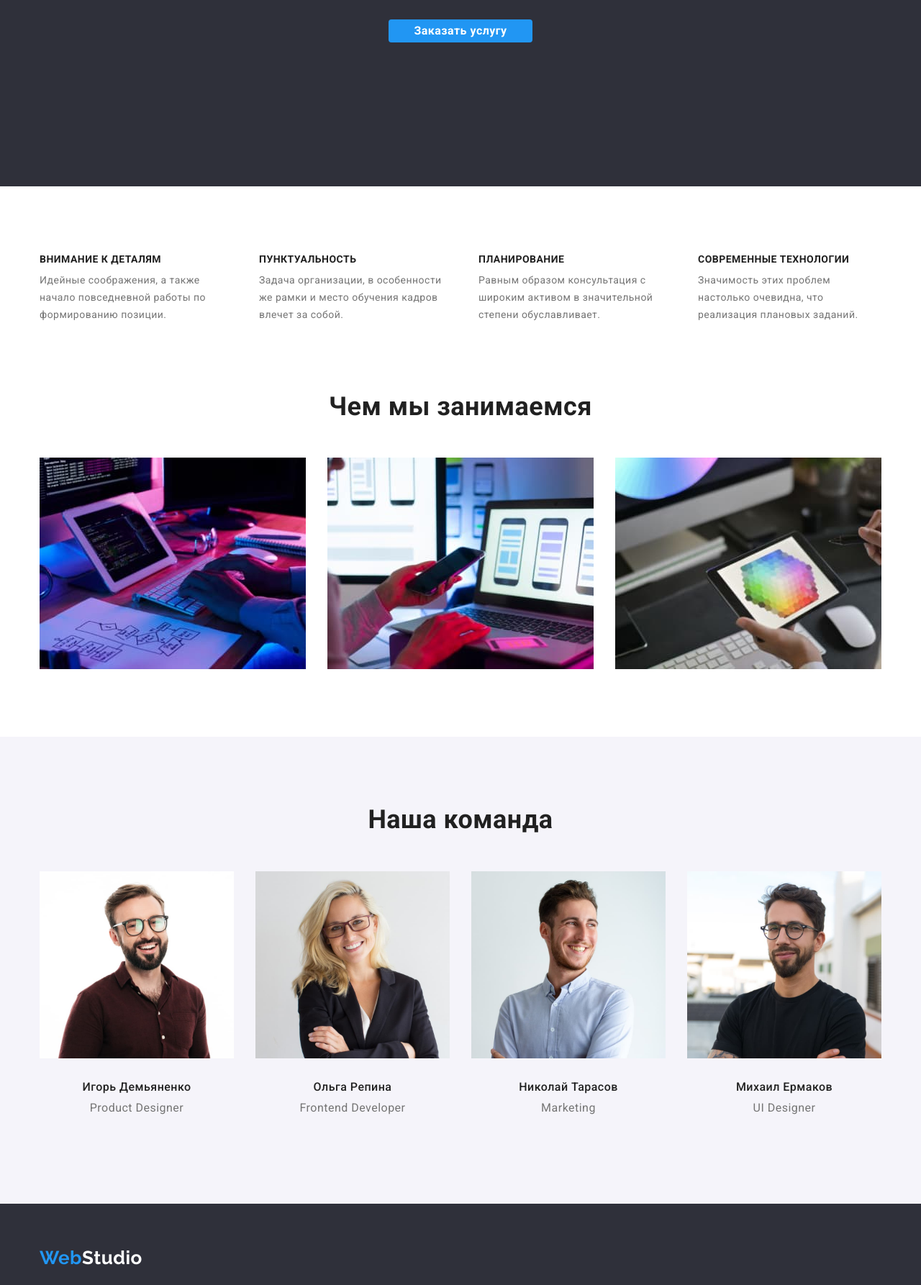
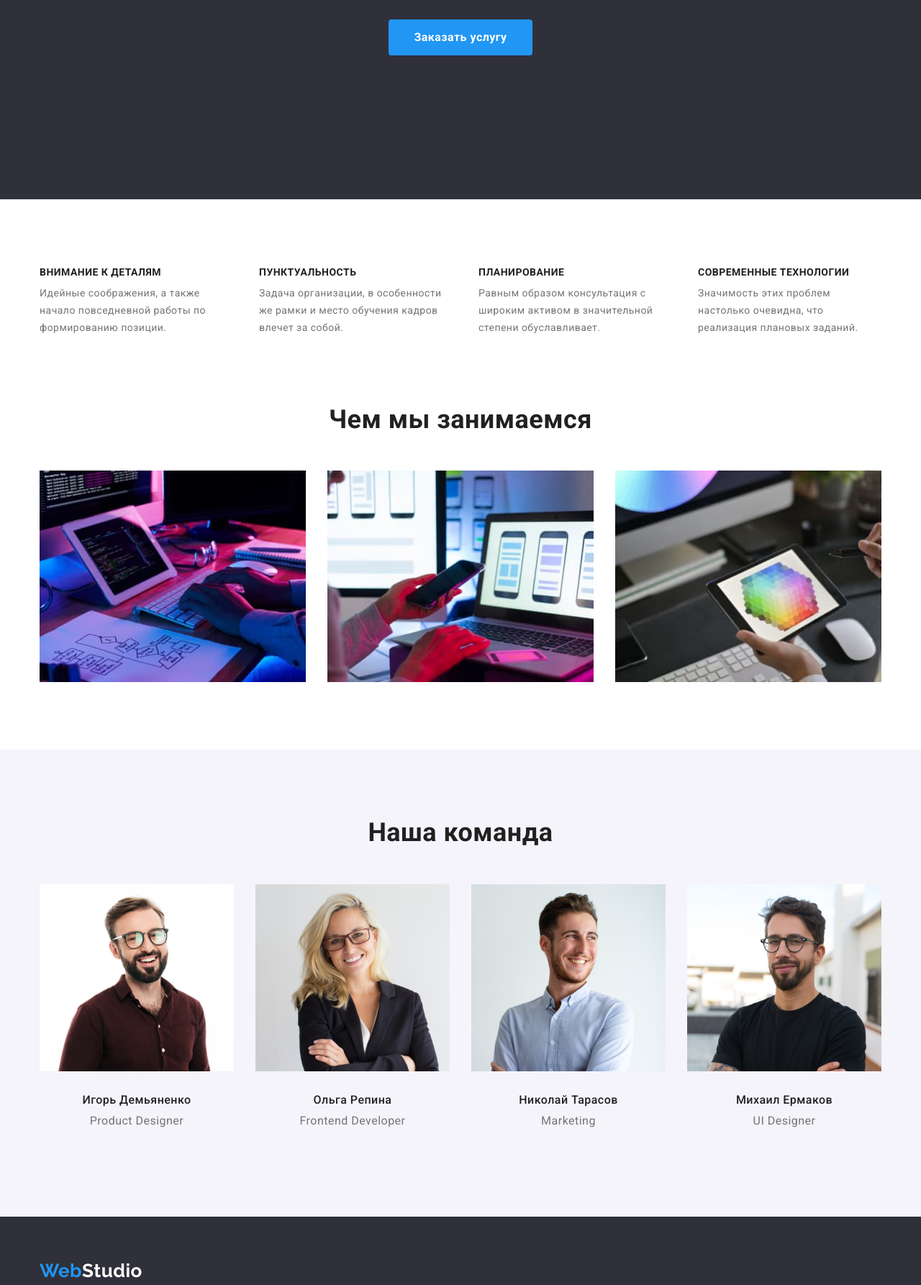
Before and after one commit to ostappatalakh/goit-markup-hw-03, a plain HTML site: page index.html in a window 1280 px wide. Shown: the part 404-2190 px from the top of the page at 72% size. Drawn offline with nearby package versions, Linux system fonts and the light colour scheme.

Commit message:
fix mistakes
button hero - add px

stuff: remove
margin, add padding, remove margin-bottom in stuff-position
create mb for nav-filter, remove from buttons. Remove mb in project -item-card

```diff
--- a/css/styles.css
+++ b/css/styles.css
@@ -189,11 +189,10 @@ body {
 }
 
 .btn-hero {
-    display: inline-block;
     border-radius: 4px;
     border: none;
     min-width: 200px;
-    padding: 10 32;
+    padding: 10px 32px;
     font-family: Roboto, sans-serif;
     background-color: var(--accent-color-main);
     color: var(--color-white);
@@ -287,8 +286,8 @@ body {
 }
 
 .stuff-info {
-    margin-top: 30px;
-    margin-bottom: 30px;
+    padding-top: 30px;
+    padding-bottom: 30px;
 }
 
 
@@ -302,6 +301,7 @@ body {
 }
 
 .stuff-position {
+    margin-bottom: 0px;
     font-size: 16px;
     line-height: 1.19;
     text-align: center;
@@ -374,6 +374,7 @@ body {
 
 .nav-filter {
     display: flex;
+    margin-bottom: 50px;
     font-size: 16px;
     font-weight: 500;
     line-height: 1.62;
@@ -389,7 +390,6 @@ body {
     padding-top: 6px;
     padding-right: 22px;
     padding-bottom: 6px;
-    margin-bottom: 50px;
     border: none;
     border-radius: 4px;
     font-family: Roboto, sans-serif;
@@ -456,6 +456,7 @@ body {
 }
 
 .project-type {
+    margin-bottom: 0px;
     text-decoration: none;
     font-size: 16px;
     line-height: 1.88;
```
